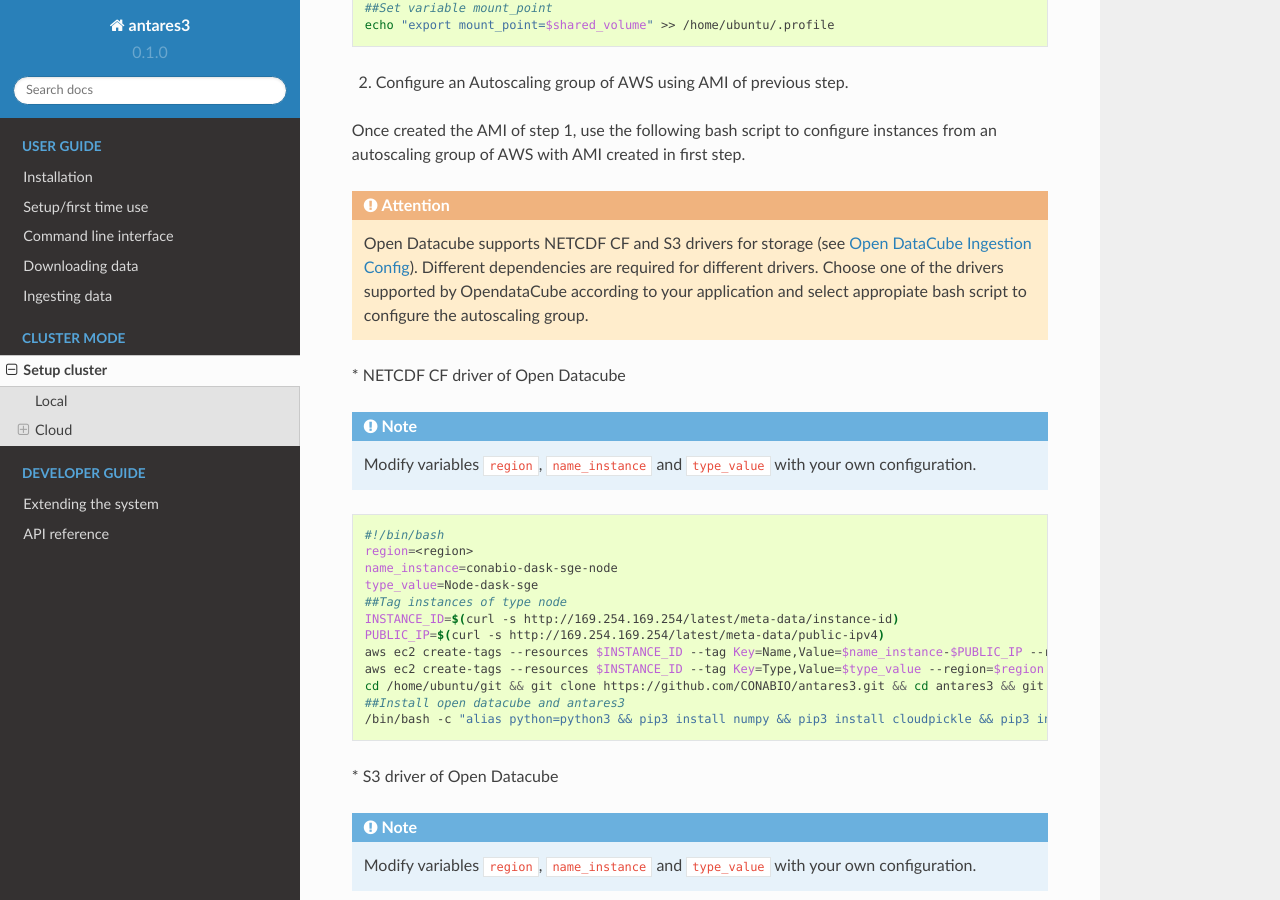
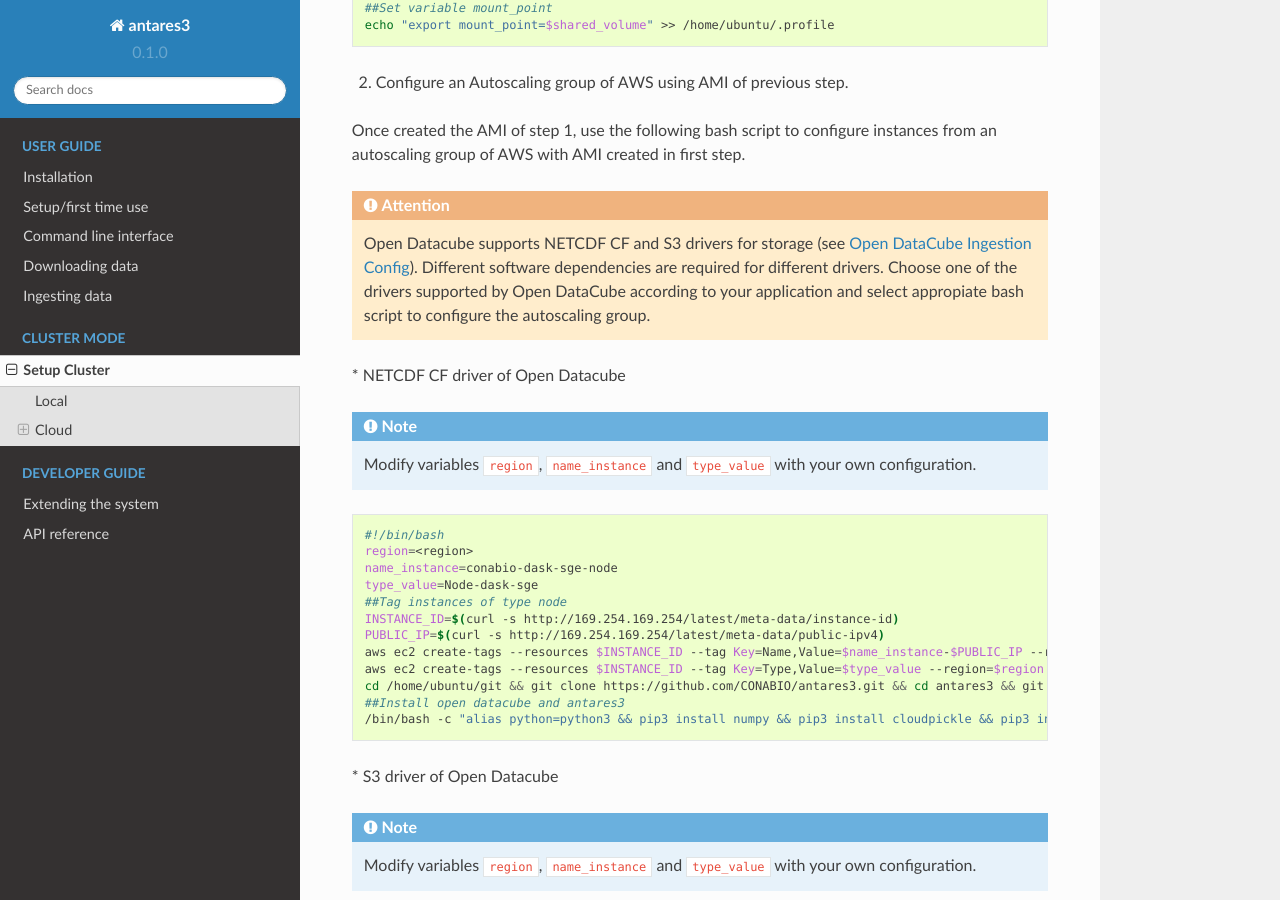
Before and after one commit to CONABIO/antares3, a Sphinx documentation site: the page built from docs/setup_cluster.rst, in a window 1280 px wide and 900 px high, scrolled down 2691 px. Built offline with Sphinx 7.4.7 and the Read the Docs theme 2.0.0, drawn with Linux system fonts in a browser that asks for light colours; pages that are not in the unit, such as notebooks, are missing from menus; some of the changed text lies outside the part shown.

```diff
--- a/docs/setup_cluster.rst
+++ b/docs/setup_cluster.rst
@@ -1,5 +1,5 @@
 *************
-Setup cluster
+Setup Cluster
 *************
 
 
@@ -154,7 +154,7 @@
 
 .. attention::
 
-	Open Datacube supports NETCDF CF and S3 drivers for storage (see `Open DataCube Ingestion Config`_). Different dependencies are required for different drivers. Choose one of the drivers supported by OpendataCube according to your application and select appropiate bash script to configure the autoscaling group.
+	Open Datacube supports NETCDF CF and S3 drivers for storage (see `Open DataCube Ingestion Config`_). Different software dependencies are required for different drivers. Choose one of the drivers supported by Open DataCube according to your application and select appropiate bash script to configure the autoscaling group.
 
 .. _Open DataCube Ingestion Config: https://datacube-core.readthedocs.io/en/latest/ops/ingest.html#ingestion-config
 
```
Also changed, not shown: other parts of docs/setup_cluster.rst (+1 -1 lines).
